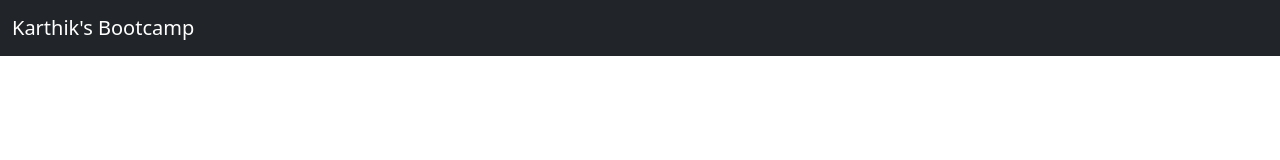
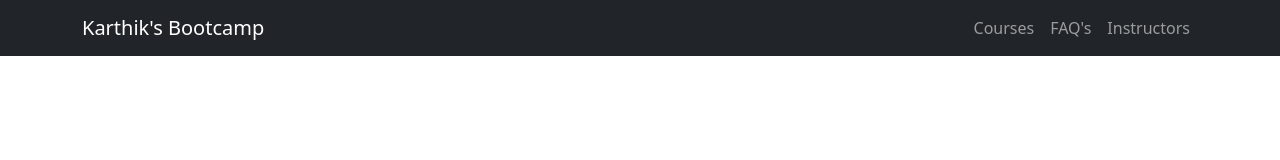
Before and after one commit to karthik-Prathipati/Portfolio-Website, a plain HTML site: page index.html in a window 1280 px wide. Drawn offline with nearby package versions, Linux system fonts and the light colour scheme.

Commit message:
finished creating a navigation bar

```diff
--- a/index.html
+++ b/index.html
@@ -11,13 +11,23 @@
 </head>
 
 <body>
-    <nav class="navbar navbar-expand-md navbar-dark bg-dark">
-        <div class="container-fluid">
+    <!-- Navigation bar -->
+    <nav class="navbar navbar-expand-lg navbar-dark bg-dark">
+        <div class="container">
             <a href="#" class="navbar-brand">Karthik's Bootcamp</a>
-            <div class="collaspe navbar-collapse">
-                <ul class="navbar-nav">
+            <button class="navbar-toggler" type="button" data-bs-toggle="collapse" href="#navmenu">
+                <span class="navbar-toggler-icon"></span>
+            </button>
+            <div class="collapse navbar-collapse" id="navmenu">
+                <ul class="navbar-nav ms-auto">
                     <li class="nav-item">
-
+                        <a href="#learn" class="nav-link">Courses</a>
+                    </li>
+                    <li class="nav-item">
+                        <a href="#questions" class="nav-link">FAQ's</a>
+                    </li>
+                    <li class="nav-item">
+                        <a href="#instructor" class="nav-link">Instructors</a>
                     </li>
                 </ul>
             </div>
```
